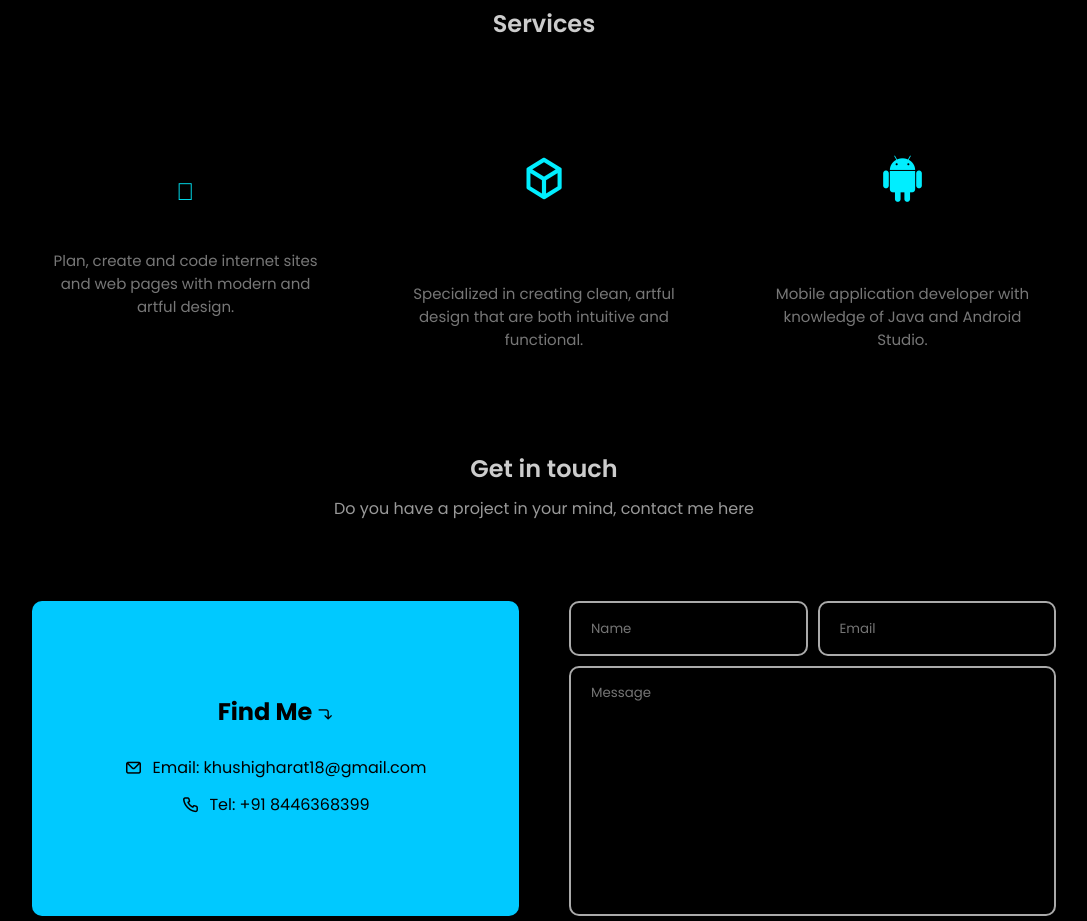
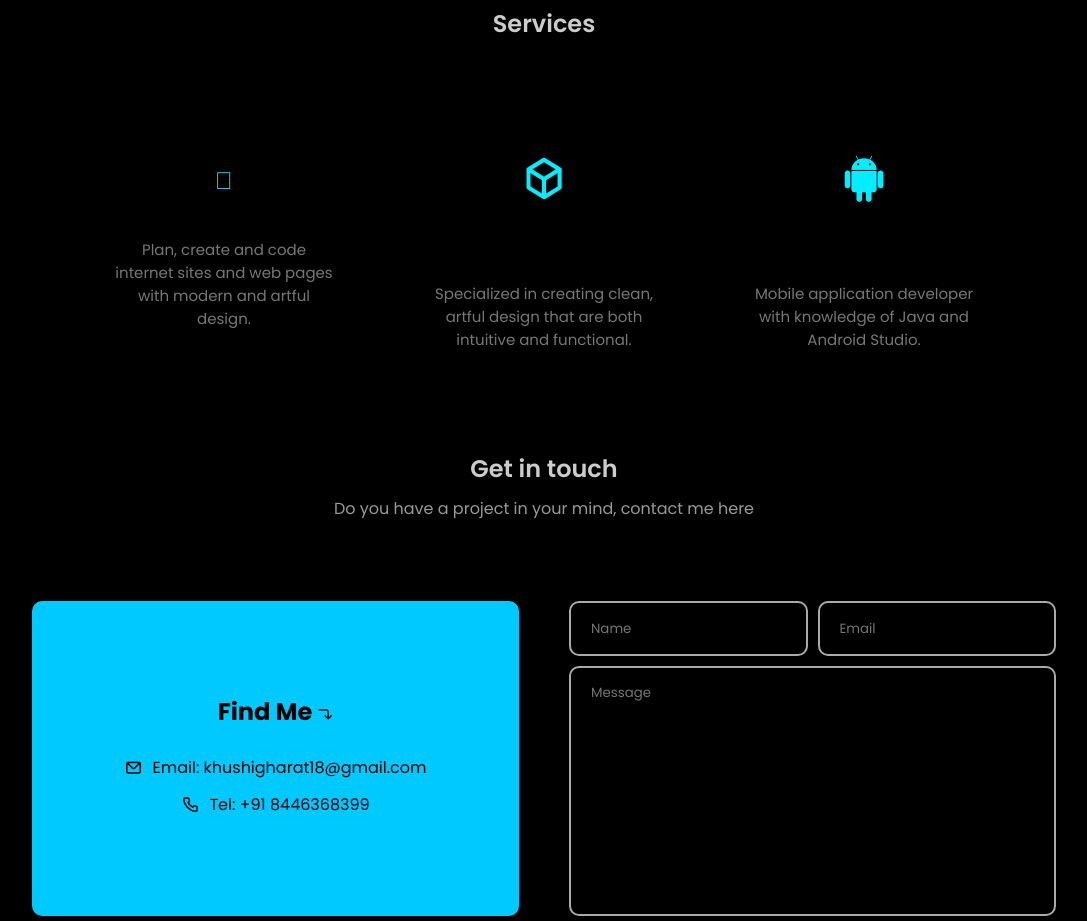
Before and after one commit to khushi5552/Portfolio, a plain HTML site: page index.html in a window 1280 px wide. Shown: the part 2600-3521 px from the top of the page, without its empty margins (96-1183 px from the left). Drawn offline with nearby package versions, Linux system fonts and the light colour scheme; a small style sheet from the web is missing.

Commit message:
Update style.css

```diff
--- a/style.css
+++ b/style.css
@@ -724,3 +724,26 @@ footer{
         color: var(--color-white);
         z-index: 2;
     }
+    /* CSS for desktop layout */
+.service-container {
+    display: flex;
+    justify-content: center; /* Center horizontally */
+    align-items: flex-start; /* Align items to the top */
+    flex-wrap: wrap; /* Allow items to wrap */
+    max-width: 1200px; /* Set maximum width */
+    margin: 0 auto; /* Center horizontally */
+}
+
+.service-box {
+    flex: 0 1 300px; /* Set initial, grow, and shrink factors */
+    max-width: 300px; /* Set maximum width */
+    text-align: center;
+    padding: 20px;
+}
+
+/* CSS for mobile layout */
+@media (max-width: 768px) {
+    .service-box {
+        flex-basis: calc(100% - 40px); /* Set basis to 100% minus margins */
+    }
+}
```
